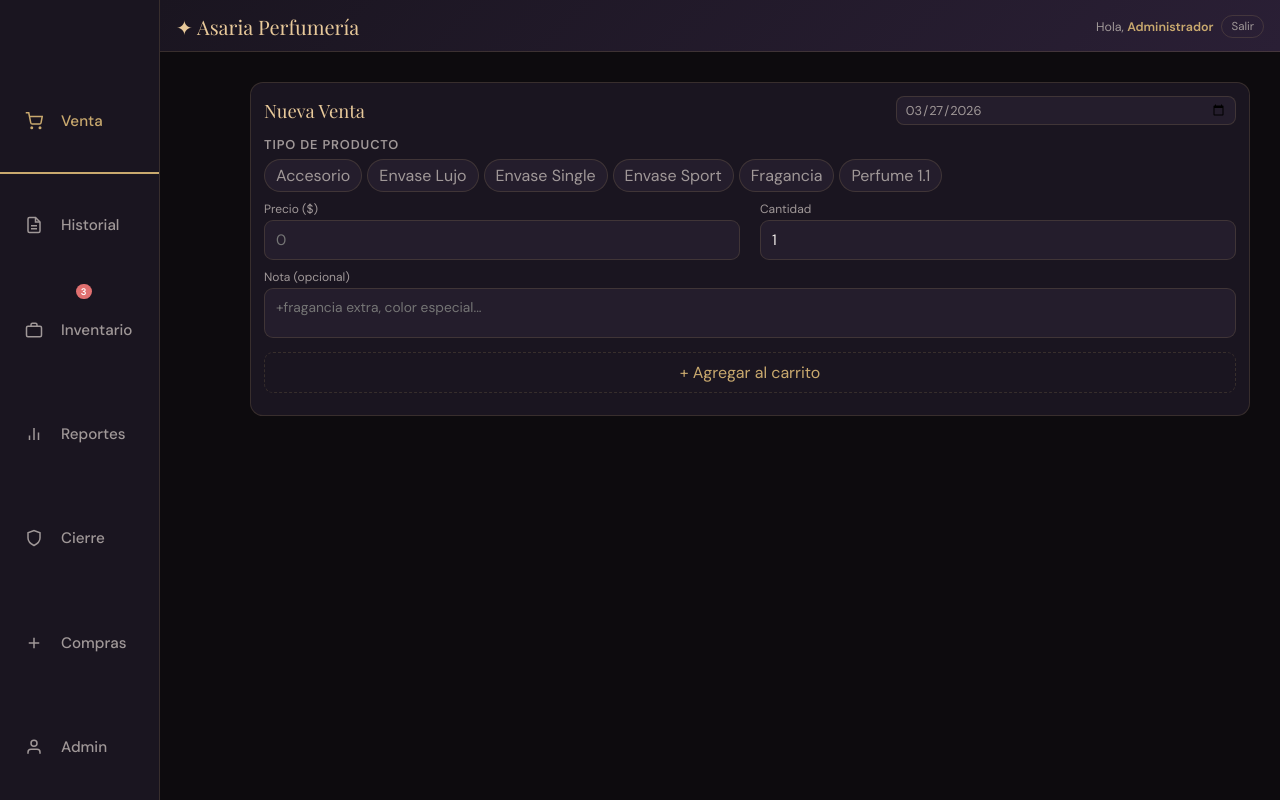
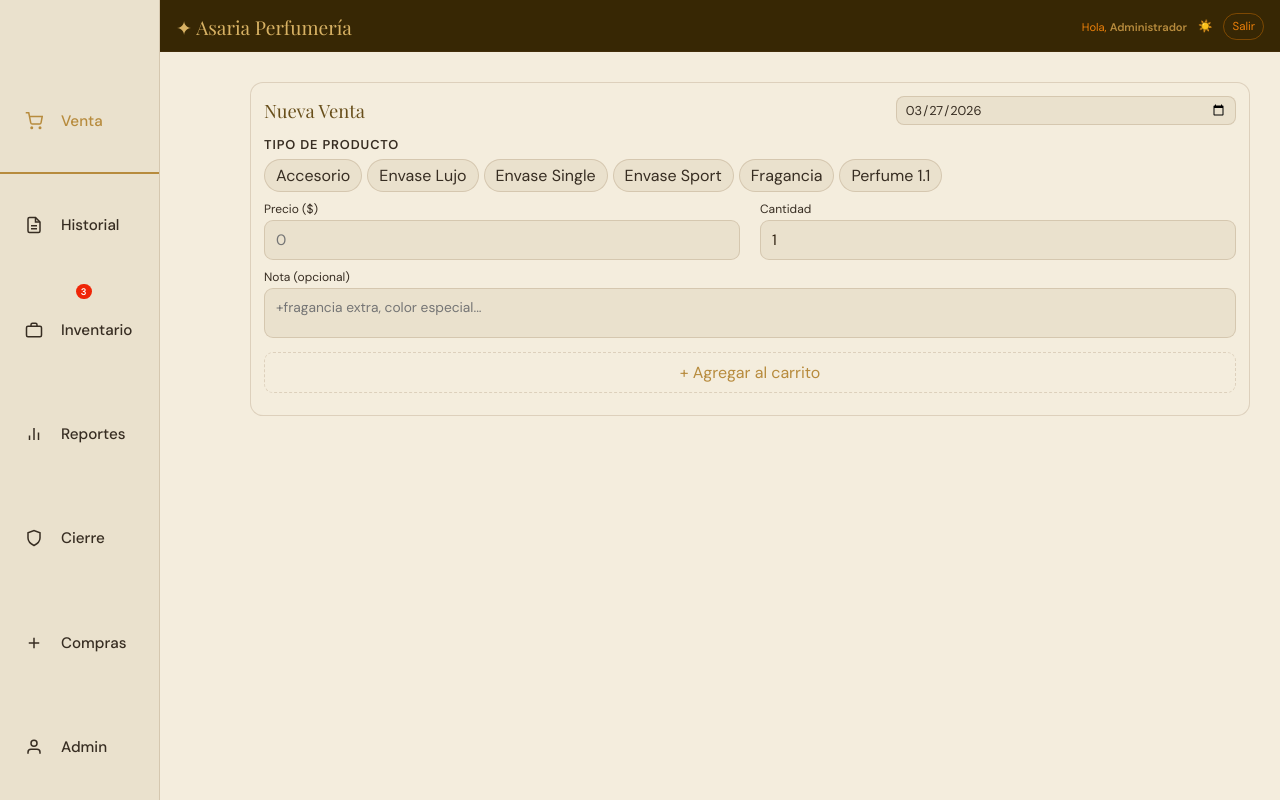
Before and after one commit to migzam10/perfumesapp, a PHP site: page /app.php in a window 1280 px wide. Run offline with PHP 8.4, Linux system fonts and the light colour scheme; a user stored in the database is signed in; data comes from the database, SQL or seed files in the repository; data that the repository does not hold is empty; some libraries are stand-ins or nearby versions.

Commit message:
funcion de editar o eliminar compras e implementacion de estlio claro u oscuro

```diff
--- a/api/index.php
+++ b/api/index.php
@@ -63,6 +63,8 @@ $routes = [
     'compras_detalle'       => ['compras_detalle',       'GET'],
     'compras_por_dia'       => ['compras_por_dia',       'GET'],
     'compras_dia_detalle'   => ['compras_dia_detalle',   'GET'],
+    'compras_item_update'   => ['compras_item_update',   'POST'],
+    'compras_item_delete'   => ['compras_item_delete',   'POST'],
     'compras_nueva'         => ['compras_nueva',         'POST'],
 ];
 
--- a/app.php
+++ b/app.php
@@ -41,6 +41,7 @@ $rol  = $sess['rol'];
   <div class="hdr-logo" onclick="nav('dashboard')" style="cursor: pointer;" title="Ver Estadísticas">✦ Asaria Perfumería</div>
   <div class="hdr-meta">
     <div class="hdr-user">Hola, <b id="hdr-n"><?= htmlspecialchars($sess['nombre']) ?></b></div>
+    <button class="btn-out" id="theme-toggle" onclick="toggleTheme()" type="button" style="border:none; padding: 5px 3px;">Tema</button>
     <button class="btn-out" onclick="logout()">Salir</button>
   </div>
 </div>
--- a/assets/css/app.css
+++ b/assets/css/app.css
@@ -1,10 +1,31 @@
 :root {
+    --bg: #f4eddd;
+    --s1: #f4eddd;
+    --s2: #eae1cd;
+    --s3: #d8c29b;
+    --gold: #b78b3d;
+    --gold3: #d8b264;
+    --gold2: #684f1b;
+    --hdr: #372704;
+    --txt: #2f2110;
+    --txt2: #372d22;
+    --ok: #389c5e;
+    --err: #ef2507;
+    --warn: #775e2d;
+    --border: rgba(119, 81, 39, .18);
+    --r: 13px;
+}
+
+body.theme-dark,
+body.theme-dark * {
     --bg: #0d0b0e;
     --s1: #1a1520;
     --s2: #241d2c;
     --s3: #2f2540;
     --gold: #c9a96e;
-  --gold2: #e8c99a;
+    --gold3: #e8c99a;
+    --gold2: #f0ebe8;
+    --hdr: #1a1520;
     --txt: #f0ebe8;
     --txt2: #a09898;
     --ok: #6ec9a0;
@@ -38,7 +59,7 @@ body {
 
 /* ── Header ─────────────────────────────────────────── */
 .hdr {
-  background: linear-gradient(135deg, #1a1520, #2a1f35);
+  background: var(--hdr);
   padding: 13px 16px 11px;
   border-bottom: 1px solid var(--border);
   position: sticky;
@@ -51,8 +72,8 @@ body {
 
 .hdr-logo {
   font-family: 'Playfair Display', serif;
-  font-size: 1.25rem;
-  color: var(--gold2);
+  font-size: 1.2rem;
+  color: var(--gold3);
 }
 
 .hdr-meta {
@@ -62,8 +83,8 @@ body {
 }
 
 .hdr-user {
-  font-size: .78rem;
-  color: var(--txt2);
+  font-size: .7rem;
+  color: #eb7f09;
 }
 
 .hdr-user b {
@@ -72,9 +93,9 @@ body {
 
 .btn-out {
   background: none;
-  border: 1px solid var(--border);
-  color: var(--txt2);
-  padding: 3px 9px;
+  border: 1px solid  rgba(255, 135, 1, .35);
+  color: #eb7f09;
+  padding: 5px 8px;
   border-radius: 20px;
   font-size: .72rem;
   cursor: pointer;
@@ -84,7 +105,7 @@ body {
 /* ── Nav ─────────────────────────────────────────────── */
 .nav {
   display: flex;
-  background: var(--s1);
+  background: var(--s2);
   border-top: 1px solid var(--border);
   position: fixed;
   bottom: 0;
--- a/assets/js/app.js
+++ b/assets/js/app.js
@@ -14,10 +14,36 @@ const S = {
   cart: [],
   // compra
   cCart: [],
+  compraDetalleFecha: null,
+  compraDetalleItems: [],
   // admin
   adminTipoFiltro: 'all',
   invFiltro: 'all',
 };
+
+const THEME_KEY = 'app-theme';
+const DEFAULT_THEME = 'theme-beige';
+
+function applyTheme(theme) {
+  document.body.classList.remove('theme-beige', 'theme-dark');
+  document.body.classList.add(theme);
+  localStorage.setItem(THEME_KEY, theme);
+  const btn = document.getElementById('theme-toggle');
+  if (btn) {
+    btn.textContent = theme === 'theme-dark' ? '🌙' : '☀️';
+    btn.title = theme === 'theme-dark' ? 'Tema oscuro' : 'Tema claro';
+  }
+}
+
+function toggleTheme() {
+  const next = document.body.classList.contains('theme-dark') ? 'theme-beige' : 'theme-dark';
+  applyTheme(next);
+}
+
+function initTheme() {
+  const saved = localStorage.getItem(THEME_KEY);
+  applyTheme(saved === 'theme-dark' ? 'theme-dark' : DEFAULT_THEME);
+}
 
 // ============================================================
 // API
@@ -54,6 +80,7 @@ function nav(v) {
 // INIT
 // ============================================================
 async function init() {
+  initTheme();
   await Promise.all([loadTipos(), loadTamanos(), loadProductosCatalogo()]);
   renderVentaTipos();
   initCompraFecha();
--- a/assets/js/inventario.js
+++ b/assets/js/inventario.js
@@ -42,7 +42,7 @@ function renderInvList(prods) {
     <div class="list-row">
       <div>
         <div class="lr-name">${p.nombre}${p.tamano_nombre?' '+p.tamano_nombre:''}</div>
-        <div class="lr-sub">${p.tipo_nombre} · base: ${fmt(p.precio_base)} · mín: ${p.stock_minimo}</div>
+        <div class="lr-sub">${p.tipo_nombre} · Precio Venta: ${fmt(p.precio_base)} · mín: ${p.stock_minimo}</div>
       </div>
       <div style="display:flex;align-items:center;gap:8px">
         <span class="badge ${p.stock<=p.stock_minimo?'b-lo':'b-ok'}">${p.stock} uds</span>
```
Also changed, not shown: api/modules/compras.php (+102 -1 lines), assets/js/compras.js (+33 -1 lines). Lines whose indentation alone changed are shown as unchanged.
